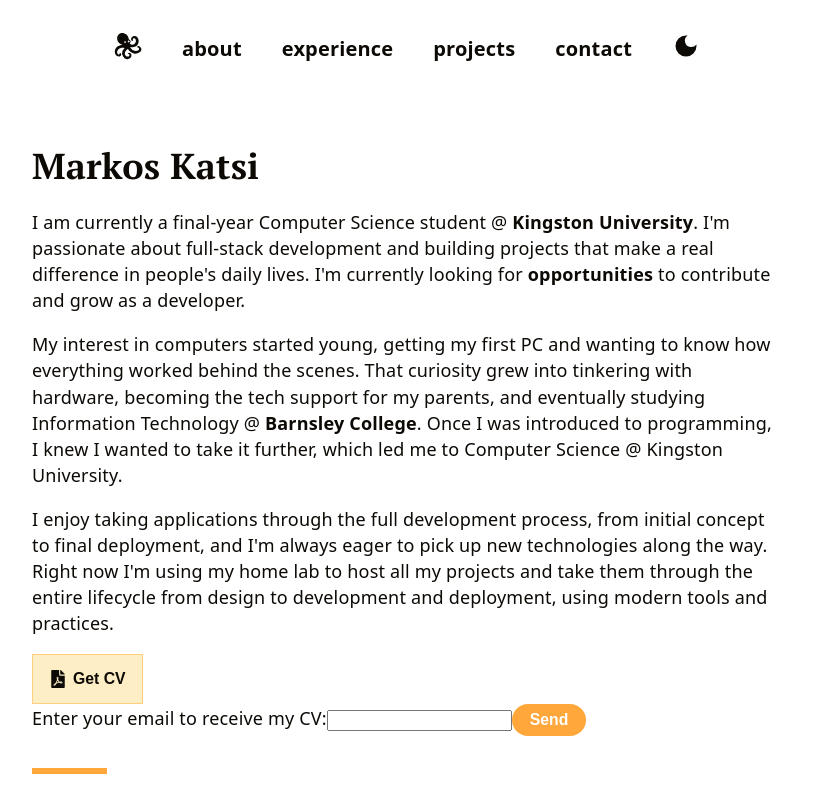
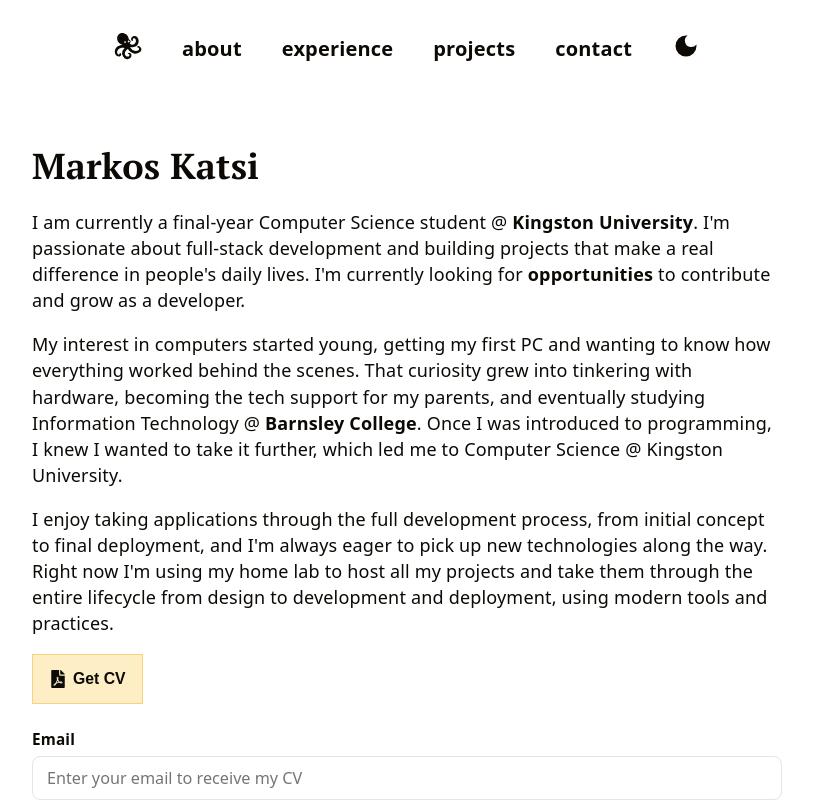
Before and after one commit to markoskatsi/mark0scom, a React (Vite) app: page / in a window 1280 px wide. Both pictures are taken after a click on the button "Get CV". Shown: the top 800 px of the page, without its empty margins (233-1046 px from the left). Built offline with nearby package versions, Linux system fonts and the light colour scheme.

Commit message:
added CV form

```diff
--- /dev/null
+++ b/src/entities/contact/CVForm.tsx
@@ -0,0 +1,53 @@
+import Form from "../../ui/Form";
+
+export interface Email extends Record<string, unknown> {
+  email: string;
+}
+
+const emptyEmail: Email = {
+  email: "",
+};
+
+export const CVForm = ({
+  onSubmit,
+  initialEmail = emptyEmail,
+  submitText,
+  message,
+}: {
+  onSubmit: (data: Email) => void;
+  initialEmail?: Email;
+  submitText?: string;
+  message?: React.ReactNode;
+}) => {
+  const validation = {
+    isValid: {
+      email: (v: unknown) =>
+        typeof v === "string" && /^[^\s@]+@[^\s@]+\.[^\s@]+$/.test(v),
+    },
+    errorMessage: {
+      email: "Please provide a valid email address :)",
+    },
+  };
+
+  const [contact, errors, handleChange, handleSubmit] = Form.useForm(
+    initialEmail,
+    validation,
+    onSubmit,
+  );
+
+  return (
+    <Form onSubmit={handleSubmit} submitText={submitText} message={message}>
+      <Form.Item label="Email" htmlFor="email" error={errors.email}>
+        <input
+          className="FormInput"
+          type="text"
+          name="email"
+          id="email"
+          placeholder="Enter your email to receive my CV"
+          value={contact.email}
+          onChange={handleChange}
+        />
+      </Form.Item>
+    </Form>
+  );
+};
--- a/src/sections/About.tsx
+++ b/src/sections/About.tsx
@@ -4,6 +4,7 @@ import { Icon } from "../ui/Icon";
 import { Button } from "../ui/Button";
 import { useState } from "react";
 import { API } from "../api/API";
+import { CVForm, type Email } from "../entities/contact/CVForm";
 
 const About = () => {
   const kingston = education.find(
@@ -11,22 +12,18 @@ const About = () => {
   )!;
   const barnsley = education.find((e) => e.institution === "Barnsley College")!;
 
-  const [email, setEmail] = useState("");
   const [showForm, setShowForm] = useState(false);
-  const [status, setStatus] = useState<
-    "idle" | "typing" | "sending" | "sent" | "error"
-  >("idle");
+  const [status, setStatus] = useState<"Send" | "Sending" | "Sent" | "Error">(
+    "Send",
+  );
 
-  const handleSubmit = async (e: React.FormEvent) => {
-    e.preventDefault();
-    setStatus("sending");
-    const response = await API.post("/cv", undefined, { email });
+  const handleSubmit = async (email: Email) => {
+    setStatus("Sending");
+    const response = await API.post("/cv", undefined, email);
     if (response.isSuccess) {
-      setEmail("");
-      setShowForm(false);
-      setStatus("sent");
+      setStatus("Sent");
     } else {
-      setStatus("error");
+      setStatus("Error");
     }
   };
 
@@ -60,30 +57,23 @@ const About = () => {
         <Icon.PDF />
         Get CV
       </Button>
-      {status === "sent" && (
-        <p style={{ color: "green" }}>CV sent! Please check your inbox.</p>
-      )}
+
       {showForm && (
-        <form onSubmit={handleSubmit}>
-          <label htmlFor="email">Enter your email to receive my CV:</label>
-          <input
-            type="email"
-            id="email"
-            name="email"
-            value={email}
-            onChange={(e) => setEmail(e.target.value)}
-            required
-          />
-
-          <Button type="submit">
-            {status === "sending" ? "Sending..." : "Send"}
-          </Button>
-          {status === "error" && (
-            <p style={{ color: "red" }}>
-              Something went wrong. Please try again.
-            </p>
-          )}
-        </form>
+        <CVForm
+          onSubmit={handleSubmit}
+          submitText={status === "Sending" ? "Sending..." : "Send CV"}
+          message={
+            status === "Sent" ? (
+              <p style={{ color: "green" }}>
+                CV sent! Please check your inbox.
+              </p>
+            ) : status === "Error" ? (
+              <p style={{ color: "red" }}>
+                Failed to send CV. Please try again.
+              </p>
+            ) : null
+          }
+        />
       )}
     </section>
   );
--- a/src/sections/Contact.tsx
+++ b/src/sections/Contact.tsx
@@ -48,17 +48,23 @@ const Contact = () => {
               </ButtonTray>
             </div>
           </div>
+          <div className="Bordered">
             <ContactForm
               onSubmit={handleSubmit}
-            submitText={status}
+              submitText={status === "Sending" ? "Sending..." : "Send"}
               message={
                 status === "Sent" ? (
-                <p style={{ color: "green", margin: "4px 0" }}>Message sent successfully!</p>
+                  <p style={{ color: "green", margin: "4px 0" }}>
+                    Message sent successfully!
+                  </p>
                 ) : status === "Error" ? (
-                <p style={{ color: "red", margin: "4px 0" }}>Failed to send message.</p>
+                  <p style={{ color: "red", margin: "4px 0" }}>
+                    Failed to send message.
+                  </p>
                 ) : null
               }
             />
+          </div>
         </div>
       </Card>
     </section>
--- a/src/ui/Form.scss
+++ b/src/ui/Form.scss
@@ -3,7 +3,6 @@
   flex-direction: column;
   gap: 16px;
   padding-top: 22px;
-  border-top: 1px solid var(--border);
 }
 
 .Bordered {
--- a/src/ui/Form.tsx
+++ b/src/ui/Form.tsx
@@ -17,7 +17,7 @@ export default function Form({
   message?: React.ReactNode;
 }) {
   return (
-    <form className="Form Bordered" onSubmit={onSubmit}>
+    <form className="Form" onSubmit={onSubmit}>
       <div className="FormTray">{children}</div>
       {message}
       <ButtonTray>
```
Lines whose indentation alone changed are shown as unchanged.
